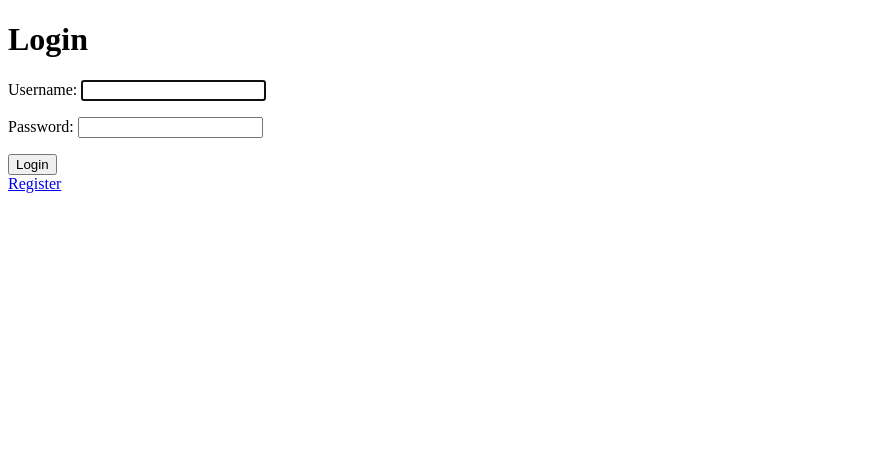
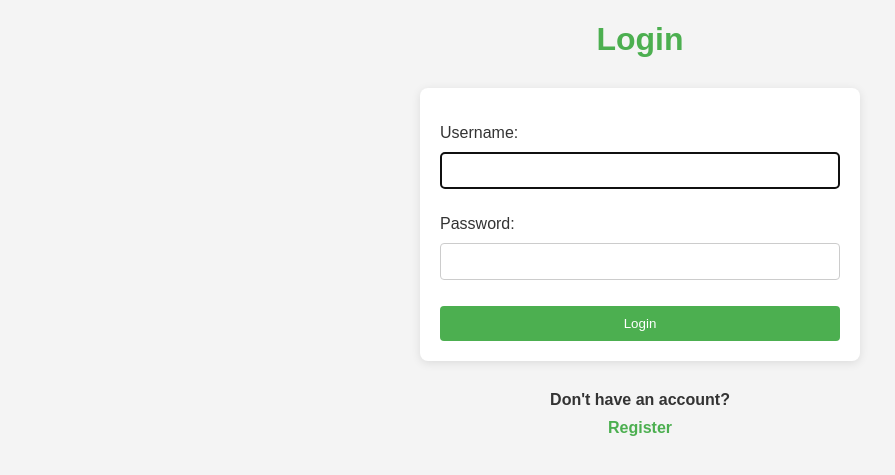
Before and after one commit to Faith-chepkemboi/WEB_ARTICLE_DJANGO, a Django app: page /login/ in a window 1280 px wide. Shown: the top 475 px of the page, without its empty margins (0-895 px from the left). Run offline with Django 3.2, Linux system fonts and the light colour scheme.

Commit message:
added css to login and registration form

```diff
--- /dev/null
+++ b/myapp/static/css/styles.css
@@ -0,0 +1,58 @@
+body {
+    font-family: Arial, sans-serif;
+    background-color: #f4f4f4;
+    color: #333;
+    margin: 0;
+    padding: 0;
+}
+
+h1 {
+    text-align: center;
+    color: #4CAF50;
+}
+
+form {
+    background: white;
+    max-width: 400px;
+    margin: 30px auto;
+    padding: 20px;
+    border-radius: 8px;
+    box-shadow: 0 2px 10px rgba(0, 0, 0, 0.1);
+}
+
+input[type="text"],
+input[type="email"],
+input[type="password"] {
+    width: 100%;
+    padding: 10px;
+    margin: 10px 0;
+    border: 1px solid #ccc;
+    border-radius: 4px;
+    box-sizing: border-box;
+}
+
+button {
+    width: 100%;
+    padding: 10px;
+    background-color: #4CAF50;
+    color: white;
+    border: none;
+    border-radius: 4px;
+    cursor: pointer;
+}
+
+button:hover {
+    background-color: #45a049;
+}
+
+a {
+    text-decoration: none;
+    color: #4CAF50;
+    display: block;
+    text-align: center;
+    margin-top: 10px;
+}
+h4 {
+    text-align: center;
+    margin-top: 20px;
+}
--- a/myapp/templates/myapp/login.html
+++ b/myapp/templates/myapp/login.html
@@ -1,7 +1,11 @@
+{% load static %}
 <!DOCTYPE html>
-<html>
+<html lang="en">
 <head>
+    <meta charset="UTF-8">
+    <meta name="viewport" content="width=device-width, initial-scale=1.0">
     <title>Login</title>
+    <link rel="stylesheet" href="{% static 'css/styles.css' %}">
 </head>
 <body>
     <h1>Login</h1>
@@ -10,6 +14,6 @@
         {{ form.as_p }}
         <button type="submit">Login</button>
     </form>
-    <a href="{% url 'register' %}">Register</a>
+    <h4>Don't have an account? <a href="{% url 'register' %}">Register</a></h4>
 </body>
 </html>
--- a/myapp/templates/myapp/register.html
+++ b/myapp/templates/myapp/register.html
@@ -1,7 +1,11 @@
+{% load static %}
 <!DOCTYPE html>
-<html>
+<html lang="en">
 <head>
+    <meta charset="UTF-8">
+    <meta name="viewport" content="width=device-width, initial-scale=1.0">
     <title>Register</title>
+    <link rel="stylesheet" href="{% static 'css/styles.css' %}">
 </head>
 <body>
     <h1>Register</h1>
```
Also changed, not shown: WEB_ARTICLE/settings.py (+14 -12 lines).
